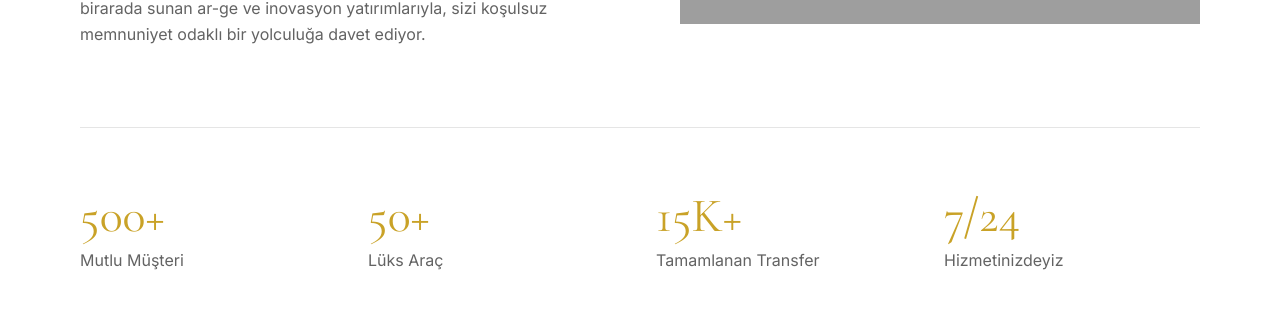
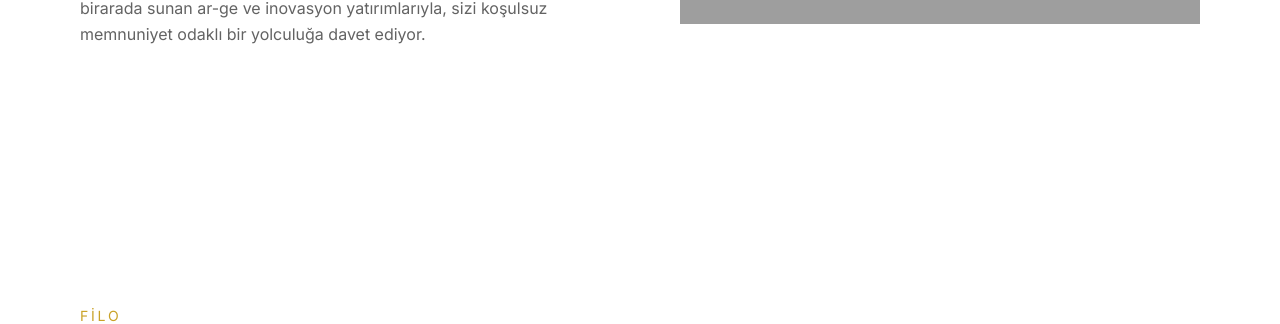
Before and after one commit to Dorukkozkn/SZKVIPTRANSFER, a Next.js app: page / in a window 1280 px wide. Shown: the part 1658-1982 px from the top of the page. Built offline with nearby package versions, Linux system fonts and the light colour scheme; grey boxes are pictures that could not be loaded.

Commit message:
remove stats section from About component layout\n\nUpdate layout to exclude stats grid at bottom.

```diff
--- a/components/about.tsx
+++ b/components/about.tsx
@@ -65,25 +65,7 @@ export function About() {
           </div>
         </div>
 
-        {/* Stats Row */}
-        <div className="grid grid-cols-2 md:grid-cols-4 gap-8 mt-20 pt-16 border-t border-neutral-200">
-          <div>
-            <span className="text-4xl md:text-5xl font-serif text-gold">500+</span>
-            <p className="text-muted-foreground mt-2">Mutlu Müşteri</p>
-          </div>
-          <div>
-            <span className="text-4xl md:text-5xl font-serif text-gold">50+</span>
-            <p className="text-muted-foreground mt-2">Lüks Araç</p>
-          </div>
-          <div>
-            <span className="text-4xl md:text-5xl font-serif text-gold">15K+</span>
-            <p className="text-muted-foreground mt-2">Tamamlanan Transfer</p>
-          </div>
-          <div>
-            <span className="text-4xl md:text-5xl font-serif text-gold">7/24</span>
-            <p className="text-muted-foreground mt-2">Hizmetinizdeyiz</p>
-          </div>
-        </div>
+
       </div>
     </section>
   )
```
